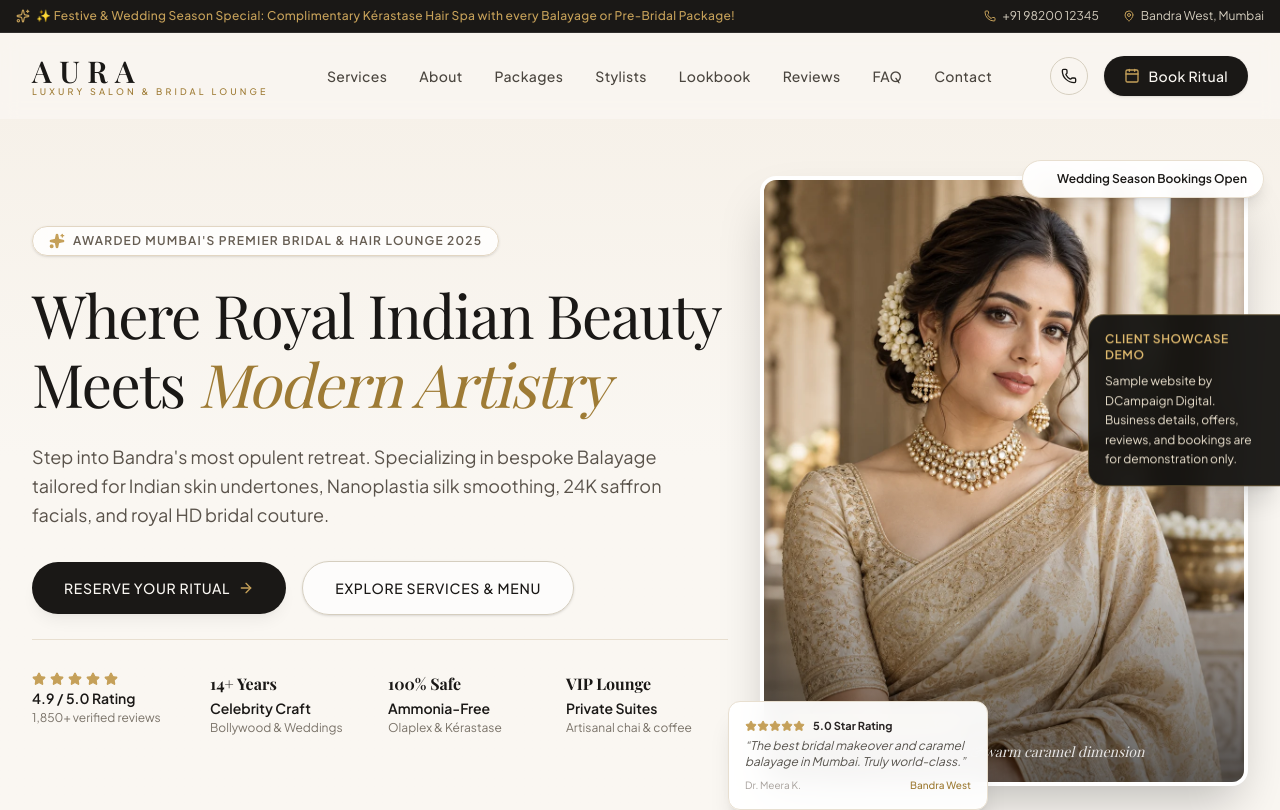
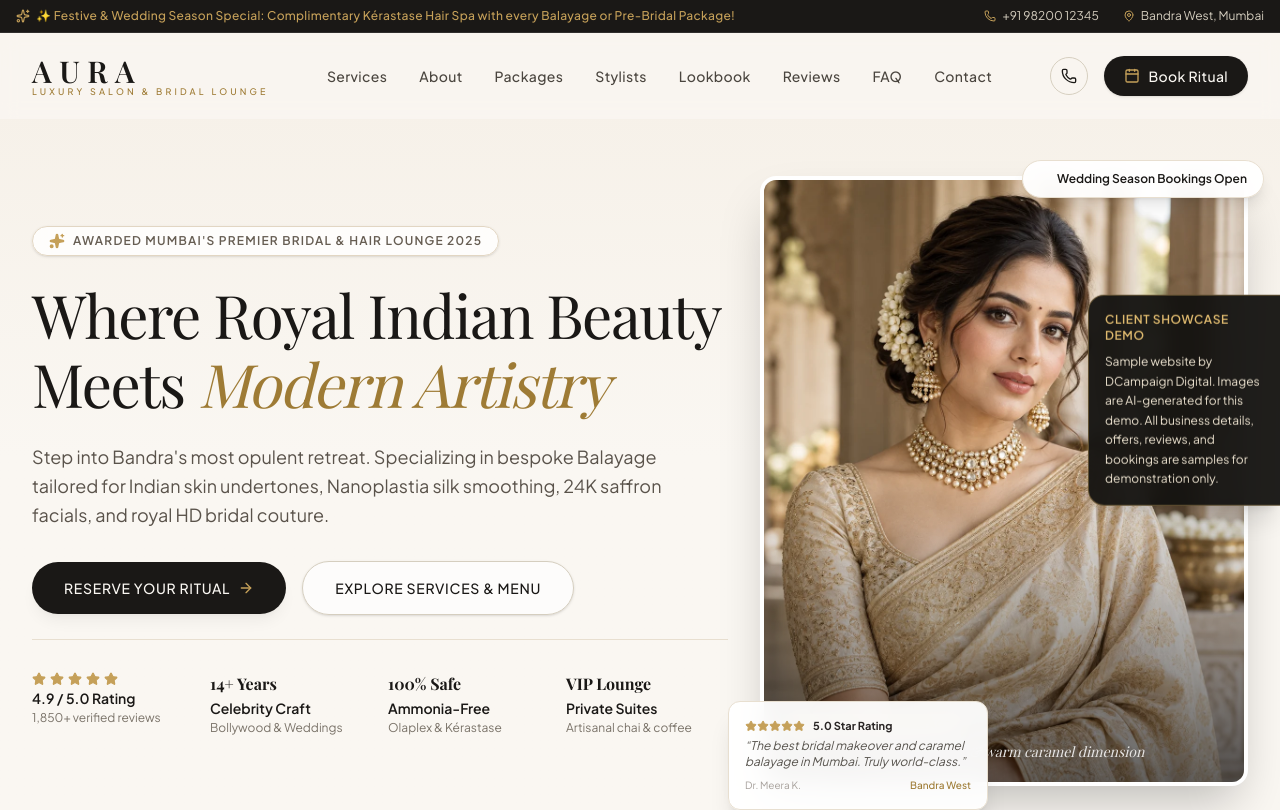
Before and after one commit to DCampaign/demo, a Next.js app: page / in a window 1280 px wide. Shown: the top 810 px of the page. Built offline with nearby package versions, Linux system fonts and the light colour scheme; a web font is replaced by a local one.

Commit message:
Clarify AI imagery and sample details in demo notice

```diff
--- a/app/page.tsx
+++ b/app/page.tsx
@@ -36,7 +36,7 @@ export default function Home() {
 
       <aside aria-label="Demo website notice" className="fixed right-0 top-1/2 z-40 w-36 -translate-y-1/2 rounded-l-2xl border border-r-0 border-[#C5A059]/40 bg-[#141210]/95 p-3 text-[#EFE5D2] shadow-xl backdrop-blur-sm sm:w-48 sm:p-4">
         <strong className="block text-xs font-semibold uppercase tracking-wider text-[#DFBA6F]">Client Showcase Demo</strong>
-        <p className="mt-2 text-[11px] leading-relaxed sm:text-xs">Sample website by DCampaign Digital. Business details, offers, reviews, and bookings are for demonstration only.</p>
+        <p className="mt-2 text-[11px] leading-relaxed sm:text-xs">Sample website by DCampaign Digital. Images are AI-generated for this demo. All business details, offers, reviews, and bookings are samples for demonstration only.</p>
       </aside>
 
       {/* Hero Section */}
```
